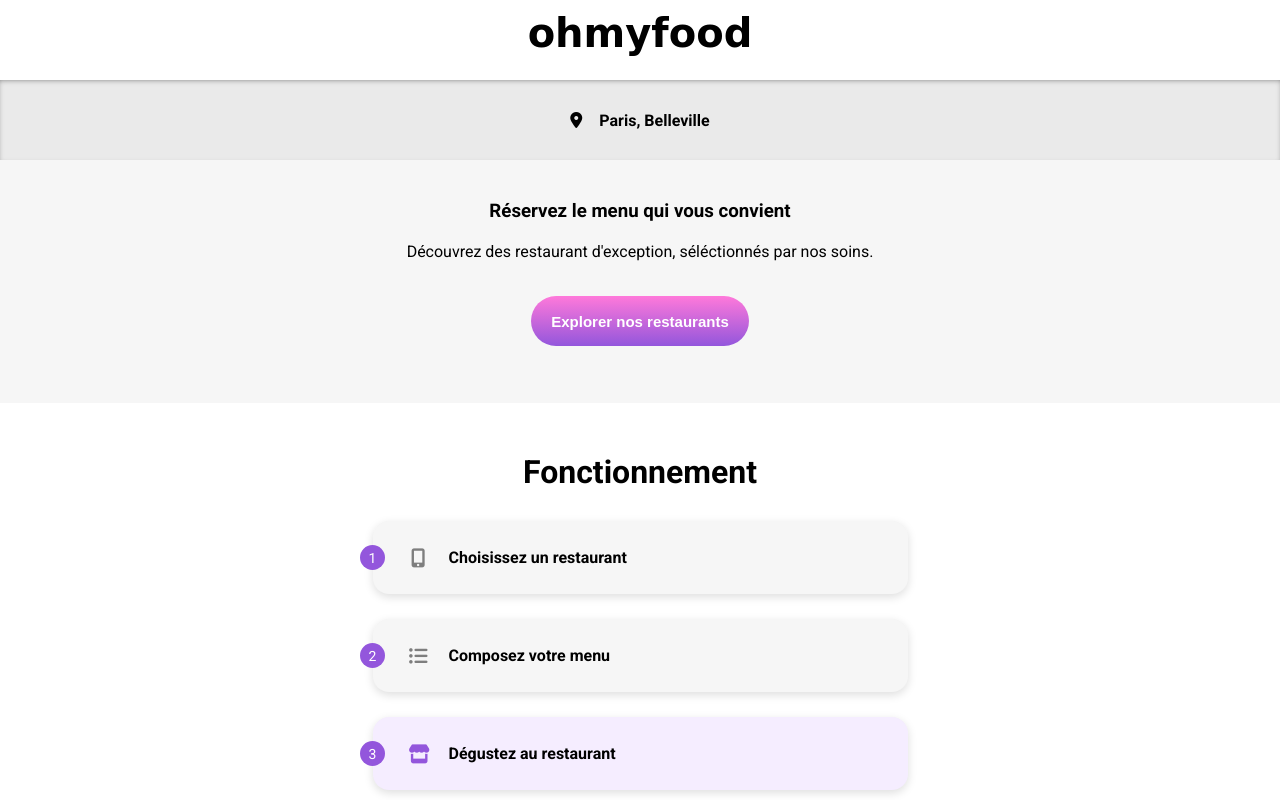
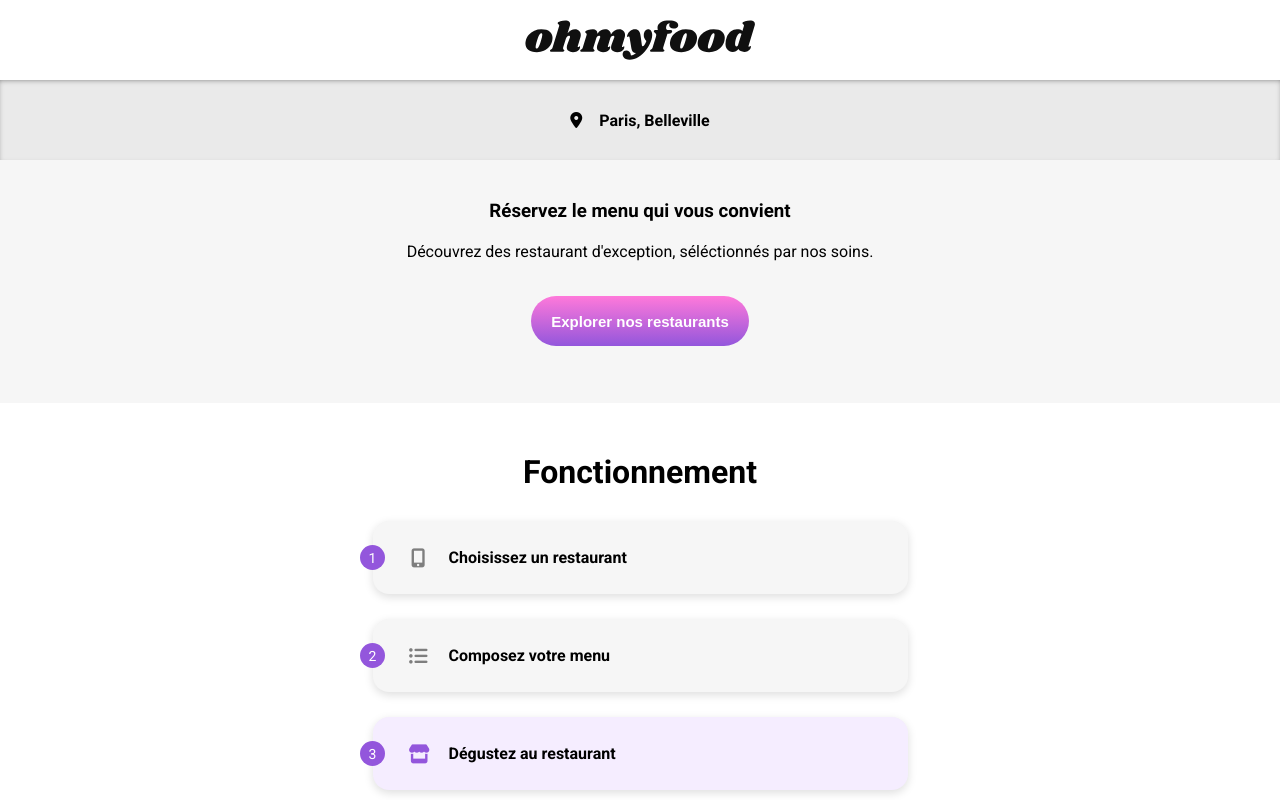
Before and after one commit to micka-le-dev/OC-P3-ohmyfood, a website: page index.html in a window 1280 px wide. Shown: the top 800 px of the page. Drawn offline with nearby package versions, Linux system fonts and the light colour scheme; files that its build step writes are made by us from their sources; a web font is replaced by a local one.

Commit message:
fixes #21, remplace le titre du site par un svg

```diff
--- a/index.html
+++ b/index.html
@@ -23,7 +23,8 @@
 </head>
 <body class="page-accueil">
     <header class="header">
-        <h1 class="header__logo-titre">ohmyfood</h1>
+        <!-- <h1 class="header__logo-titre">ohmyfood</h1> -->
+        <img src="images/logo/ohmyfood@2x.svg" alt="logo ohmyfood" class="header__logo">
     </header>
     <main>
         <section class="lieu">
--- a/scss/base/_header.scss
+++ b/scss/base/_header.scss
@@ -2,6 +2,9 @@
 .header{
     position: relative;
     height: $hauteur-header;
+    display: flex;
+    justify-content: center;
+    align-items: center;
 
     &__lien-retour{
         display: block;
@@ -15,10 +18,13 @@
         font-size: 1.25em;
     }
 
-    &__logo-titre{
-        text-align: center;
-        padding: 10px 0;
-        font-family: $police-titre;
+    // &__logo-titre{
+    //     text-align: center;
+    //     padding: 10px 0;
+    //     font-family: $police-titre;
+    // }
+    &__logo{
+        height: 50%;
     }
     @media (min-width: $breakpoint){
         height: calc($hauteur-header * 1.25);
```
Also changed, not shown: a-la-francaise.html (+2 -1 lines), la-note-enchantee.html (+2 -1 lines), la-palette-du-gout.html (+2 -1 lines), le-delice-des-sens.html (+2 -1 lines).
